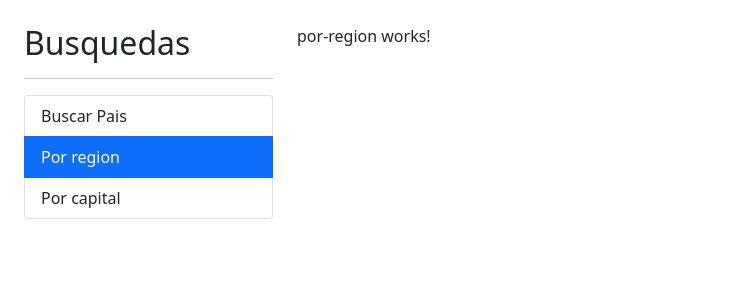
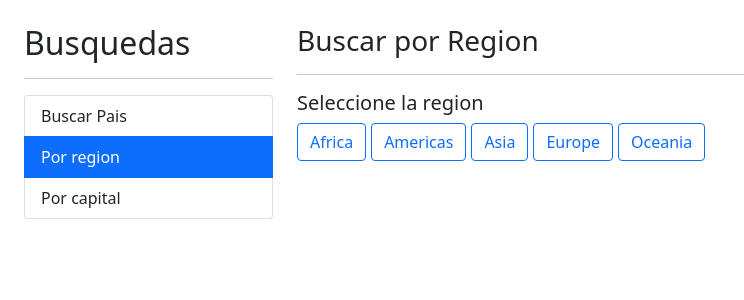
Before and after one commit to Jonathan-ulises/PaisesApp, an Angular app: page /region in a window 1280 px wide. Shown: the top 300 px of the page, without its empty margins (0-744 px from the left). Built offline with nearby package versions, Linux system fonts and the light colour scheme.

Commit message:
Seccion 9: Continuacion aplicacion de Paises
Capitulo 120: ngClass, class y [class.]
En este capitulo se realizaron practicas para tener clases de css
dinamicas con Angular, esto usando por el momento la opcion de [class.]
y la opcion de ngClass.

```diff
--- a/src/app/pais/pages/por-region/por-region.component.html
+++ b/src/app/pais/pages/por-region/por-region.component.html
@@ -1 +1,29 @@
-<p>por-region works!</p>
+<h3>Buscar por Region <small> {{ regionActiva | titlecase }} </small></h3>
+<hr>
+
+<h5>Seleccione la region</h5>
+
+<div class="row">
+    <div class="col">
+        <!--
+            [class.<nombre_clase>] te ayuda a agregar clases a un alemento HTML basandose en
+            condicionales.
+            [class.btn-primary]="region === regionActiva"
+
+            [ngClass]={
+                'clase_css': condicion,
+            }
+            Te ayuda a agregar o quitar clases de un elemento HTML basandode en condicionales.
+            [ngClass]="{
+                'btn-primary': regionActiva === region,
+                'btn-outline-primary': regionActiva !== region
+            }"
+        -->
+        <button *ngFor="let region of regiones"
+                class="btn btn-outline-primary"
+
+                (click)="activarRegion( region )">
+            {{ region | titlecase }}
+        </button>
+    </div>
+</div>
--- a/src/app/pais/pages/por-region/por-region.component.ts
+++ b/src/app/pais/pages/por-region/por-region.component.ts
@@ -1,16 +1,27 @@
-import { Component, OnInit } from '@angular/core';
+import { Component } from '@angular/core';
 
 @Component({
   selector: 'app-por-region',
   templateUrl: './por-region.component.html',
   styles: [
+    `
+      button {
+        margin-right: 5px;
+      }
+    `
   ]
 })
-export class PorRegionComponent implements OnInit {
+export class PorRegionComponent {
+
+  regiones: string[] = ['africa', 'americas', 'asia', 'europe', 'oceania'];
+  regionActiva: string = '';
 
   constructor() { }
 
-  ngOnInit(): void {
+  activarRegion( region: string ) : void {
+    this.regionActiva = region;
+
+    //TODO: hacer el llamada al servicio
   }
 
 }
```
